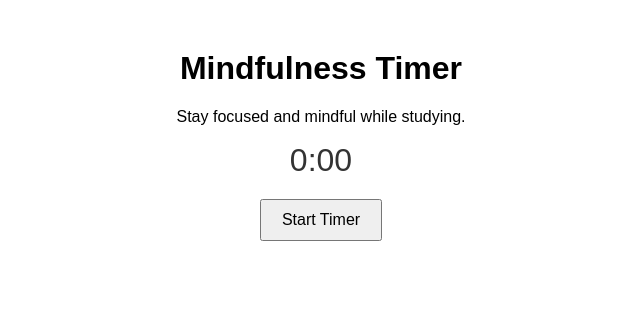
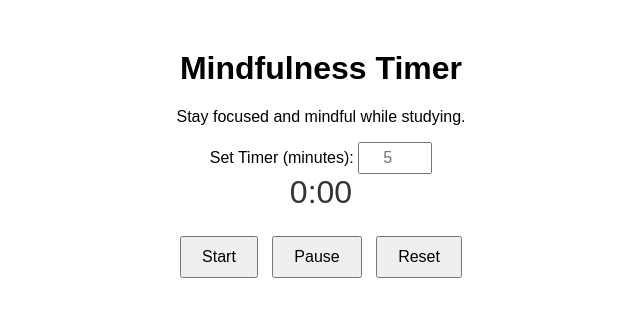
Before and after one commit to reesestic/shark-hacks-study-website, a Flask app: page / in a window 1280 px wide. Shown: the top 317 px of the page, without its empty margins (319-959 px from the left). Run offline with Flask 3, Linux system fonts and the light colour scheme.

Commit message:
Modified timer to include buttons for timing, as well as set-timer functionality

```diff
--- a/Desktop/sharkhack/templates/index.html
+++ b/Desktop/sharkhack/templates/index.html
@@ -14,35 +14,76 @@
             font-size: 2em;
             color: #333;
         }
-        #start-button {
+        .controls {
             margin-top: 20px;
+        }
+        button {
+            margin: 5px;
             padding: 10px 20px;
             font-size: 1em;
             cursor: pointer;
+        }
+        input {
+            padding: 5px;
+            font-size: 1em;
+            width: 60px;
+            text-align: center;
         }
     </style>
 </head>
 <body>
     <h1>Mindfulness Timer</h1>
     <p>Stay focused and mindful while studying.</p>
+    <div>
+        <label for="time-limit">Set Timer (minutes): </label>
+        <input type="number" id="time-limit" min="1" placeholder="5">
+    </div>
     <div id="timer">0:00</div>
-    <button id="start-button">Start Timer</button>
+    <div class="controls">
+        <button id="start-button">Start</button>
+        <button id="pause-button">Pause</button>
+        <button id="reset-button">Reset</button>
+    </div>
 
     <script>
         let seconds = 0;
         let timerInterval = null;
+        let timeLimit = null;
 
         function updateTimer() {
             seconds++;
             const minutes = Math.floor(seconds / 60);
             const remainingSeconds = seconds % 60;
             document.getElementById('timer').textContent = `${minutes}:${remainingSeconds.toString().padStart(2, '0')}`;
+
+            // Stop the timer if the time limit is reached
+            if (timeLimit !== null && seconds >= timeLimit * 60) {
+                clearInterval(timerInterval);
+                timerInterval = null;
+                alert("Time's up!");
+            }
         }
 
         document.getElementById('start-button').addEventListener('click', () => {
             if (!timerInterval) {
+                const inputLimit = document.getElementById('time-limit').value;
+                timeLimit = inputLimit ? parseInt(inputLimit, 10) : null;
                 timerInterval = setInterval(updateTimer, 1000);
             }
+        });
+
+        document.getElementById('pause-button').addEventListener('click', () => {
+            if (timerInterval) {
+                clearInterval(timerInterval);
+                timerInterval = null;
+            }
+        });
+
+        document.getElementById('reset-button').addEventListener('click', () => {
+            clearInterval(timerInterval);
+            timerInterval = null;
+            seconds = 0;
+            document.getElementById('timer').textContent = '0:00';
         });
     </script>
 </body>
```
